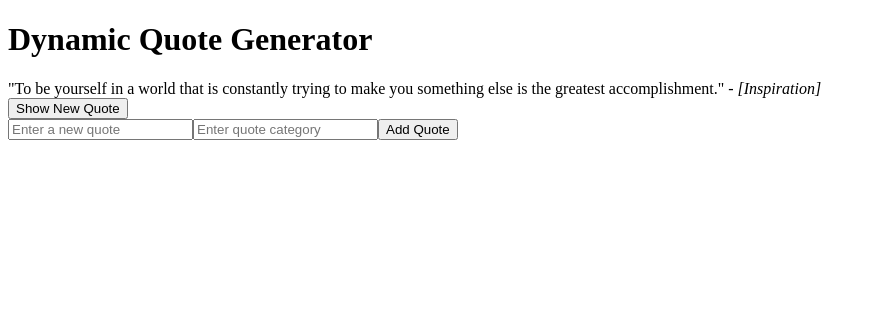
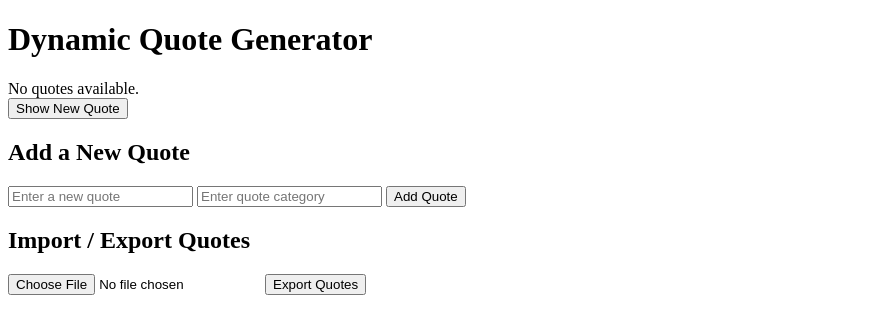
Before and after one commit to ayihtchesco/alx_fe_javascript, a plain HTML site: page dom-manipulation/index.html in a window 1280 px wide. Both pictures are taken after a click on the button "Show New Quote". Shown: the whole page, without its empty margins (0-876 px from the left). Drawn offline with Linux system fonts and the light colour scheme.

Commit message:
adding a ll changes

```diff
--- a/dom-manipulation/index.html
+++ b/dom-manipulation/index.html
@@ -8,10 +8,26 @@
   <body>
     <h1>Dynamic Quote Generator</h1>
 
-    <div id="quoteDisplay"></div>
+    <div id="quoteDisplay">Click "Show New Quote" to begin.</div>
     <button id="newQuote">Show New Quote</button>
 
-    <!-- Quote input form will be dynamically created -->
+    <h2>Add a New Quote</h2>
+    <input id="newQuoteText" type="text" placeholder="Enter a new quote" />
+    <input
+      id="newQuoteCategory"
+      type="text"
+      placeholder="Enter quote category"
+    />
+    <button onclick="addQuote()">Add Quote</button>
+
+    <h2>Import / Export Quotes</h2>
+    <input
+      type="file"
+      id="importFile"
+      accept=".json"
+      onchange="importFromJsonFile(event)"
+    />
+    <button onclick="exportToJsonFile()">Export Quotes</button>
 
     <script src="script.js"></script>
   </body>
--- a/dom-manipulation/script.js
+++ b/dom-manipulation/script.js
@@ -1,26 +1,23 @@
+let quotes = [];
+
+// Load quotes from localStorage if available
 document.addEventListener("DOMContentLoaded", () => {
-  createAddQuoteForm();
+  const storedQuotes = localStorage.getItem("quotes");
+  if (storedQuotes) {
+    quotes = JSON.parse(storedQuotes);
+  }
+
+  const lastQuote = sessionStorage.getItem("lastQuote");
+  if (lastQuote) {
+    document.getElementById("quoteDisplay").innerHTML = lastQuote;
+  }
+
   document
     .getElementById("newQuote")
     .addEventListener("click", showRandomQuote);
 });
 
-const quotes = [
-  {
-    text: "The only limit to our realization of tomorrow is our doubts of today.",
-    category: "Motivation",
-  },
-  {
-    text: "Life is what happens when you're busy making other plans.",
-    category: "Life",
-  },
-  {
-    text: "To be yourself in a world that is constantly trying to make you something else is the greatest accomplishment.",
-    category: "Inspiration",
-  },
-];
-
-// Show a random quote
+// Display a random quote
 function showRandomQuote() {
   if (quotes.length === 0) {
     document.getElementById("quoteDisplay").innerHTML = "No quotes available.";
@@ -29,50 +26,73 @@ function showRandomQuote() {
 
   const randomIndex = Math.floor(Math.random() * quotes.length);
   const quote = quotes[randomIndex];
-  document.getElementById(
-    "quoteDisplay"
-  ).innerHTML = `"${quote.text}" - <em>[${quote.category}]</em>`;
+
+  const quoteHTML = `"${quote.text}" - <em>[${quote.category}]</em>`;
+  document.getElementById("quoteDisplay").innerHTML = quoteHTML;
+
+  // Save last quote to session storage
+  sessionStorage.setItem("lastQuote", quoteHTML);
 }
 
-// Create the quote input form dynamically
-function createAddQuoteForm() {
-  const formContainer = document.createElement("div");
+// Add a new quote from the input fields
+function addQuote() {
+  const textInput = document.getElementById("newQuoteText");
+  const categoryInput = document.getElementById("newQuoteCategory");
 
-  const quoteInput = document.createElement("input");
-  quoteInput.type = "text";
-  quoteInput.id = "newQuoteText";
-  quoteInput.placeholder = "Enter a new quote";
+  const text = textInput.value.trim();
+  const category = categoryInput.value.trim();
 
-  const categoryInput = document.createElement("input");
-  categoryInput.type = "text";
-  categoryInput.id = "newQuoteCategory";
-  categoryInput.placeholder = "Enter quote category";
-
-  const addButton = document.createElement("button");
-  addButton.textContent = "Add Quote";
-  addButton.onclick = addQuote;
-
-  formContainer.appendChild(quoteInput);
-  formContainer.appendChild(categoryInput);
-  formContainer.appendChild(addButton);
-
-  document.body.appendChild(formContainer);
-}
-
-// Add a new quote to the array and DOM
-function addQuote() {
-  const text = document.getElementById("newQuoteText").value.trim();
-  const category = document.getElementById("newQuoteCategory").value.trim();
-
-  if (text === "" || category === "") {
-    alert("Please fill in both quote and category.");
+  if (!text || !category) {
+    alert("Please enter both quote text and category.");
     return;
   }
 
-  quotes.push({ text, category });
+  const newQuote = { text, category };
+  quotes.push(newQuote);
+  saveQuotes();
+
+  textInput.value = "";
+  categoryInput.value = "";
   alert("Quote added successfully!");
+}
 
-  // Clear the inputs
-  document.getElementById("newQuoteText").value = "";
-  document.getElementById("newQuoteCategory").value = "";
+// Save quotes array to localStorage
+function saveQuotes() {
+  localStorage.setItem("quotes", JSON.stringify(quotes));
 }
+
+// Export quotes to JSON file
+function exportToJsonFile() {
+  const blob = new Blob([JSON.stringify(quotes, null, 2)], {
+    type: "application/json",
+  });
+  const url = URL.createObjectURL(blob);
+
+  const a = document.createElement("a");
+  a.href = url;
+  a.download = "quotes.json";
+  document.body.appendChild(a);
+  a.click();
+  document.body.removeChild(a);
+}
+
+// Import quotes from JSON file
+function importFromJsonFile(event) {
+  const fileReader = new FileReader();
+  fileReader.onload = function (e) {
+    try {
+      const importedQuotes = JSON.parse(e.target.result);
+      if (Array.isArray(importedQuotes)) {
+        quotes.push(...importedQuotes);
+        saveQuotes();
+        alert("Quotes imported successfully!");
+      } else {
+        alert("Invalid JSON format.");
+      }
+    } catch (err) {
+      alert("Error parsing JSON file.");
+    }
+  };
+
+  fileReader.readAsText(event.target.files[0]);
+}
```
